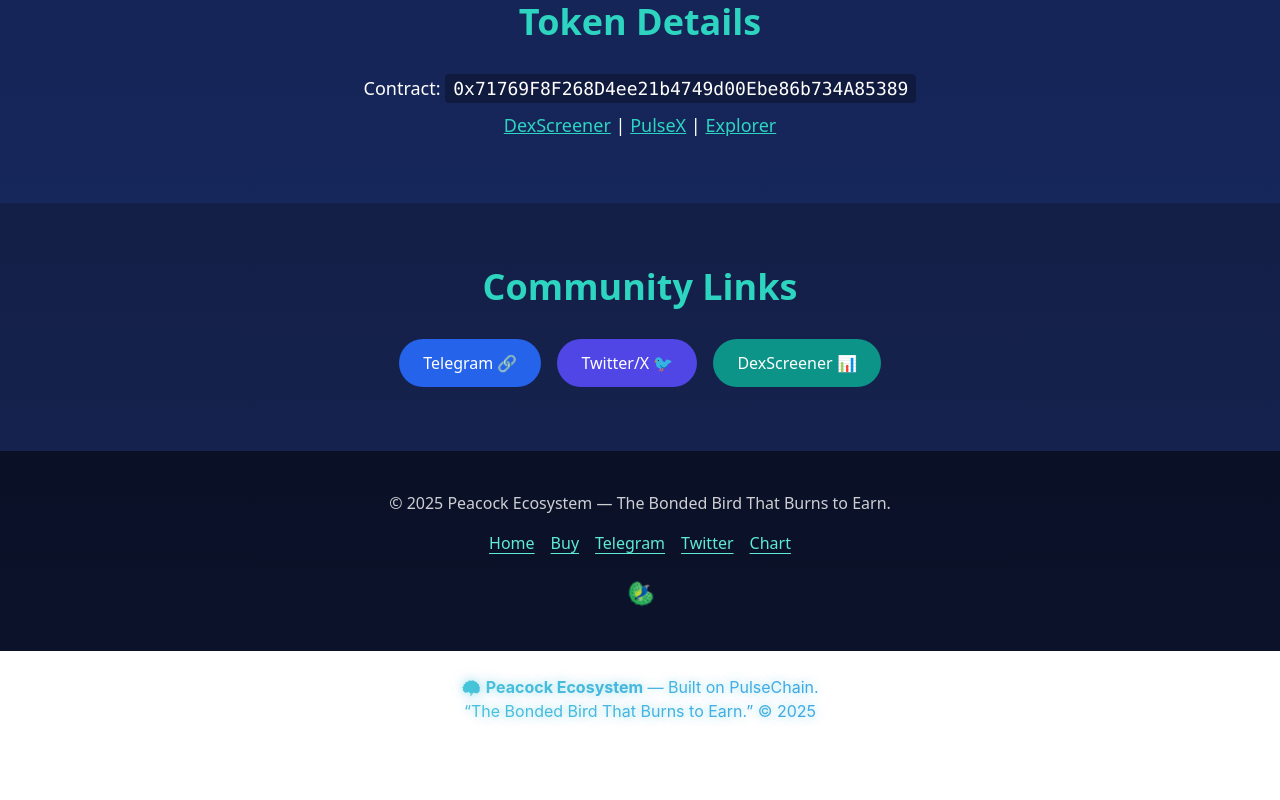
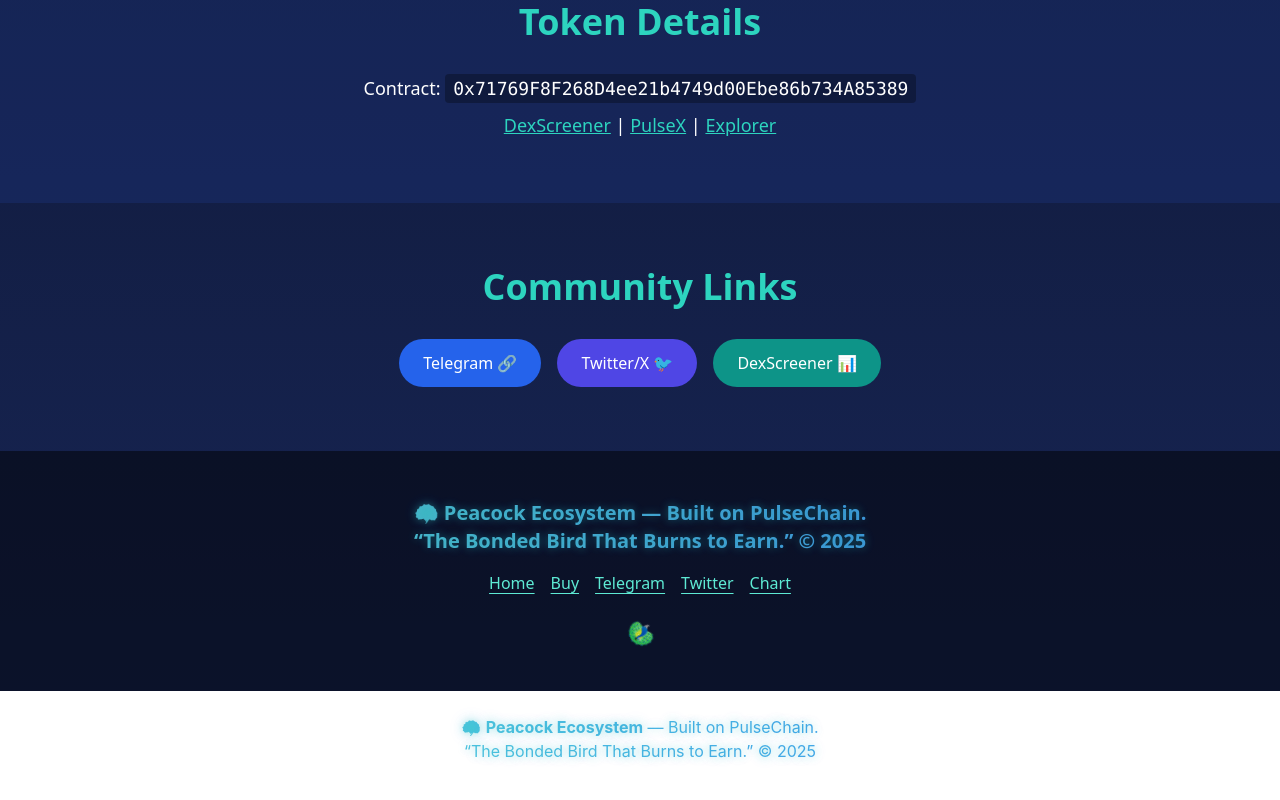
Before and after one commit to LT-ops/PMCToken, a React (Create React App) app: page / in a window 1280 px wide. Shown: the part 2010-2810 px from the top of the page. Built offline with nearby package versions, Linux system fonts and the light colour scheme.

Commit message:
Add glowing animated footer and gradient styling

```diff
--- a/src/App.jsx
+++ b/src/App.jsx
@@ -71,7 +71,7 @@
         style={{
           backgroundImage: `url(${process.env.PUBLIC_URL}/feather-bg.png)`,
         }}
-      ></div>
+      />
 
       {/* ABOUT */}
       <section className="px-8 py-16 text-center">
@@ -208,19 +208,34 @@
 
       {/* FOOTER */}
       <footer className="px-8 py-10 text-center bg-black/50">
-        <p className="opacity-80">
-          © {new Date().getFullYear()} Peacock Ecosystem — The Bonded Bird That
-          Burns to Earn.
+        <p
+          className="opacity-90 font-semibold text-xl mt-2"
+          style={{
+            background: "linear-gradient(to right, #5eead4, #3b82f6)",
+            WebkitBackgroundClip: "text",
+            WebkitTextFillColor: "transparent",
+            textShadow:
+              "0 0 10px rgba(45,212,191,0.4), 0 0 20px rgba(59,130,246,0.3)",
+            animation: "glowPulse 3s ease-in-out infinite",
+          }}
+        >
+          🦚 Peacock Ecosystem — Built on PulseChain.
+          <br />
+          “The Bonded Bird That Burns to Earn.” © {new Date().getFullYear()}
         </p>
+
         <div className="mt-4 flex flex-wrap justify-center gap-4 text-teal-300">
-          <a href="#" className="underline underline-offset-4">
+          <a
+            href="#"
+            className="underline underline-offset-4 hover:text-teal-200 transition"
+          >
             Home
           </a>
           <a
             href="https://app.pulsex.com/swap?outputCurrency=0x71769F8F268D4ee21b4749d00Ebe86b734A85389&chain=pulsechain"
             target="_blank"
             rel="noopener noreferrer"
-            className="underline underline-offset-4"
+            className="underline underline-offset-4 hover:text-teal-200 transition"
           >
             Buy
           </a>
@@ -228,7 +243,7 @@
             href="https://t.me/Peacock_MasterCock_Cards"
             target="_blank"
             rel="noopener noreferrer"
-            className="underline underline-offset-4"
+            className="underline underline-offset-4 hover:text-teal-200 transition"
           >
             Telegram
           </a>
@@ -236,7 +251,7 @@
             href="https://x.com/PcockM5954?t=cUCE2vXZ_AAtPIS1aeXuXg&s=09"
             target="_blank"
             rel="noopener noreferrer"
-            className="underline underline-offset-4"
+            className="underline underline-offset-4 hover:text-teal-200 transition"
           >
             Twitter
           </a>
@@ -244,11 +259,12 @@
             href="https://dexscreener.com/pulsechain/0x97946a52c78effc09774d6dccd098982105d6449"
             target="_blank"
             rel="noopener noreferrer"
-            className="underline underline-offset-4"
+            className="underline underline-offset-4 hover:text-teal-200 transition"
           >
             Chart
           </a>
         </div>
+
         <div className="mt-6 text-2xl animate-spin-slow">🦚</div>
       </footer>
     </div>
--- a/src/index.css
+++ b/src/index.css
@@ -10,3 +10,17 @@
 .animate-spin-slow {
   animation: spin-slow 10s linear infinite;
 }
+@keyframes glowPulse {
+  0% {
+    text-shadow: 0 0 8px rgba(45, 212, 191, 0.4),
+      0 0 16px rgba(59, 130, 246, 0.2);
+  }
+  50% {
+    text-shadow: 0 0 16px rgba(45, 212, 191, 0.7),
+      0 0 32px rgba(59, 130, 246, 0.5);
+  }
+  100% {
+    text-shadow: 0 0 8px rgba(45, 212, 191, 0.4),
+      0 0 16px rgba(59, 130, 246, 0.2);
+  }
+}
```
